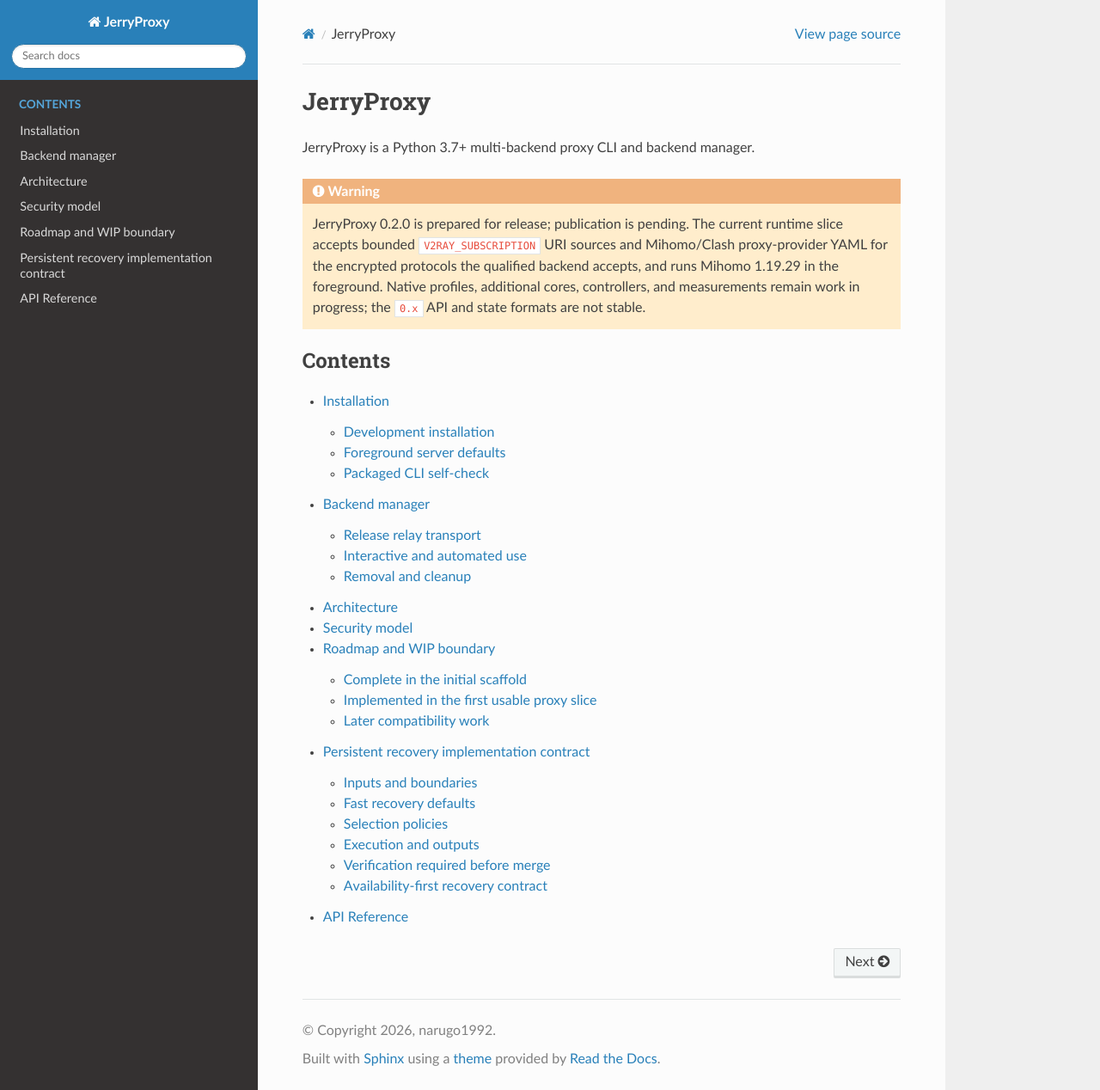
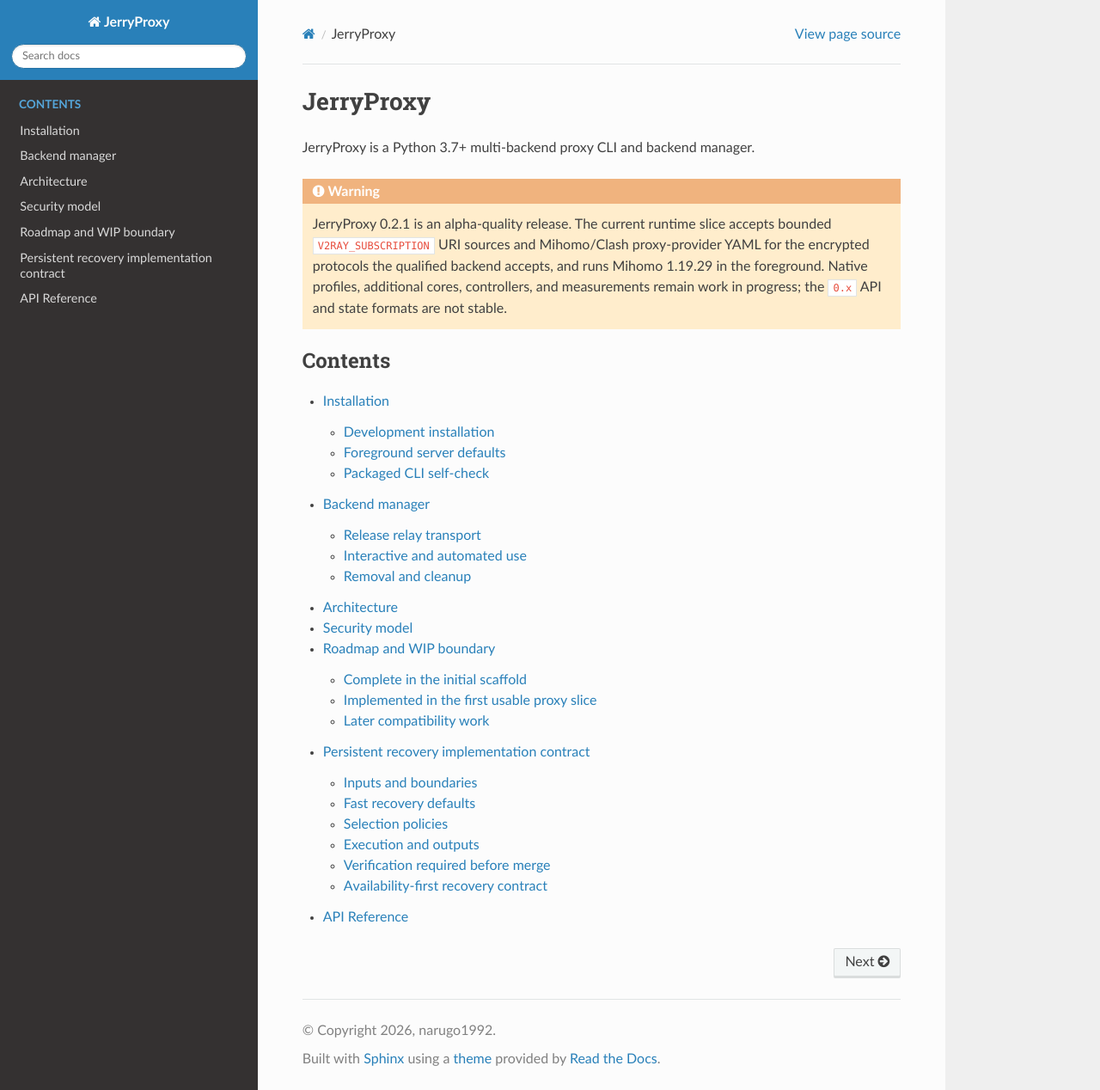
Before and after one commit to narugo1992/jerryproxy, a Sphinx documentation site: the page built from docs/source/index.rst, in a window 1280 px wide and 1268 px high. Shown: the whole window at 86% size. Built offline with Sphinx 7.4.7 and the Read the Docs theme 3.1.0, drawn with Linux system fonts in a browser that asks for light colours; the version number could not be read and is left out.

Commit message:
release: prepare version 0.2.1

```diff
--- a/docs/source/index.rst
+++ b/docs/source/index.rst
@@ -5,7 +5,7 @@
 
 .. warning::
 
-   JerryProxy 0.2.0 is prepared for release; publication is pending. The current
+   JerryProxy 0.2.1 is an alpha-quality release. The current
    runtime slice accepts bounded ``V2RAY_SUBSCRIPTION`` URI sources and
    Mihomo/Clash proxy-provider YAML for the encrypted protocols the qualified
    backend accepts, and runs Mihomo 1.19.29 in the foreground. Native profiles,
--- a/docs/source/installation.rst
+++ b/docs/source/installation.rst
@@ -1,7 +1,7 @@
 Installation
 ============
 
-JerryProxy 0.2.0 is prepared for release; publication is pending. It supports Python
+JerryProxy 0.2.1 is an alpha-quality release. It supports Python
 3.7 and newer and is distributed as a pure-Python wheel. The ``0.x`` API and
 managed-state formats are not stable yet.
 
```
Also changed, not shown: README.md (+2 -3 lines), 1 other file.
